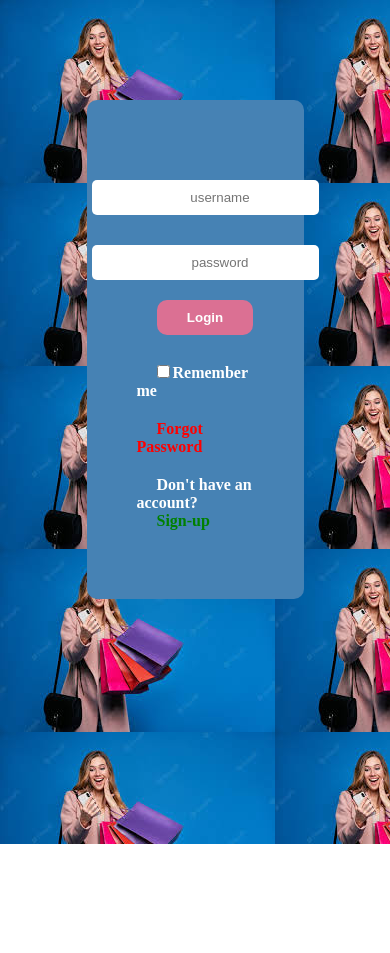
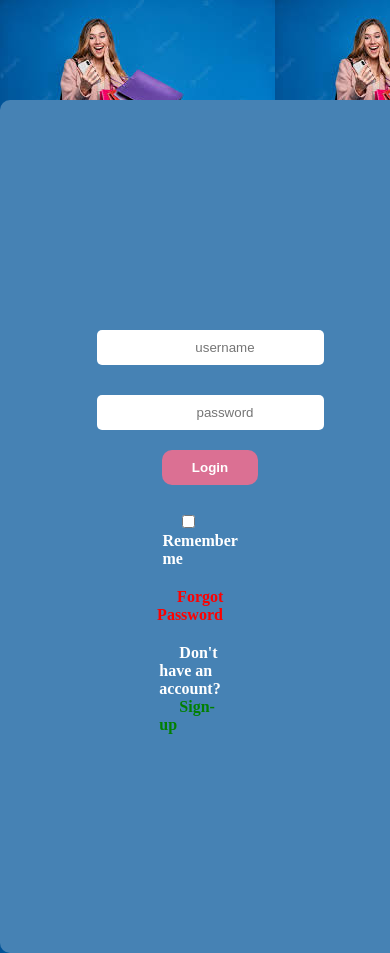
Before and after one commit to Osimi-Gift/SHOPPINGHUB, a plain HTML site: page login.html in a window 390 px wide. Before the commit the page ends 844 px from the top, so only its background shows below. Drawn offline with Linux system fonts and the light colour scheme.

Commit message:
Responsiveness

```diff
--- a/login.html
+++ b/login.html
@@ -8,7 +8,7 @@
     <link rel="stylesheet" href="style.css">
 </head>
 <body >
-    <form style="display:block; border:2px  white ; background-color:steelblue;margin:auto;margin-top: 100px; padding: 50px; border-radius:10px; align-self:center; align-items:center; justify-items:center; max-width:30%;" action="" class="form">
+    <form style="display:block; border:2px  white ; background-color:steelblue;margin:auto;margin-top: 100px; padding: 200px; border-radius:10px; align-self:center; align-items:center; justify-items:center; max-width:30%;" action="" class="form">
        <div><input type="text" style="padding-bottom:-40px; border: none;" class="input" required placeholder="username"></div>
        <div><input type="password" class="input" placeholder="password" required  style="padding-bottom:-40px; border: none;"></div>
        <div style="margin-left:20px; margin-top:20px;"><button style="padding:10px ;color: white;" class="submit"><a href="home.html"><b>Login</b></a></button></div>
```
